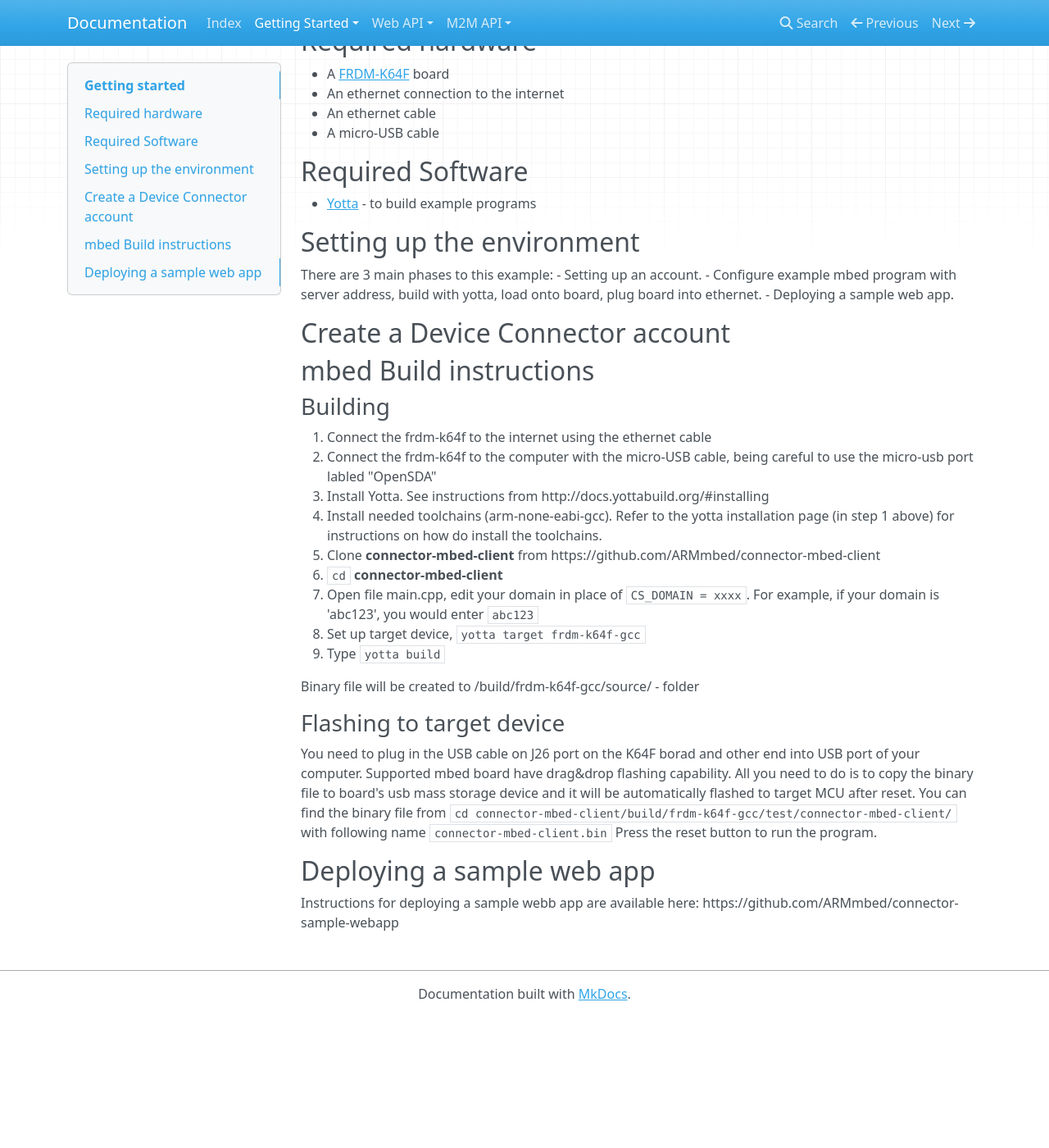
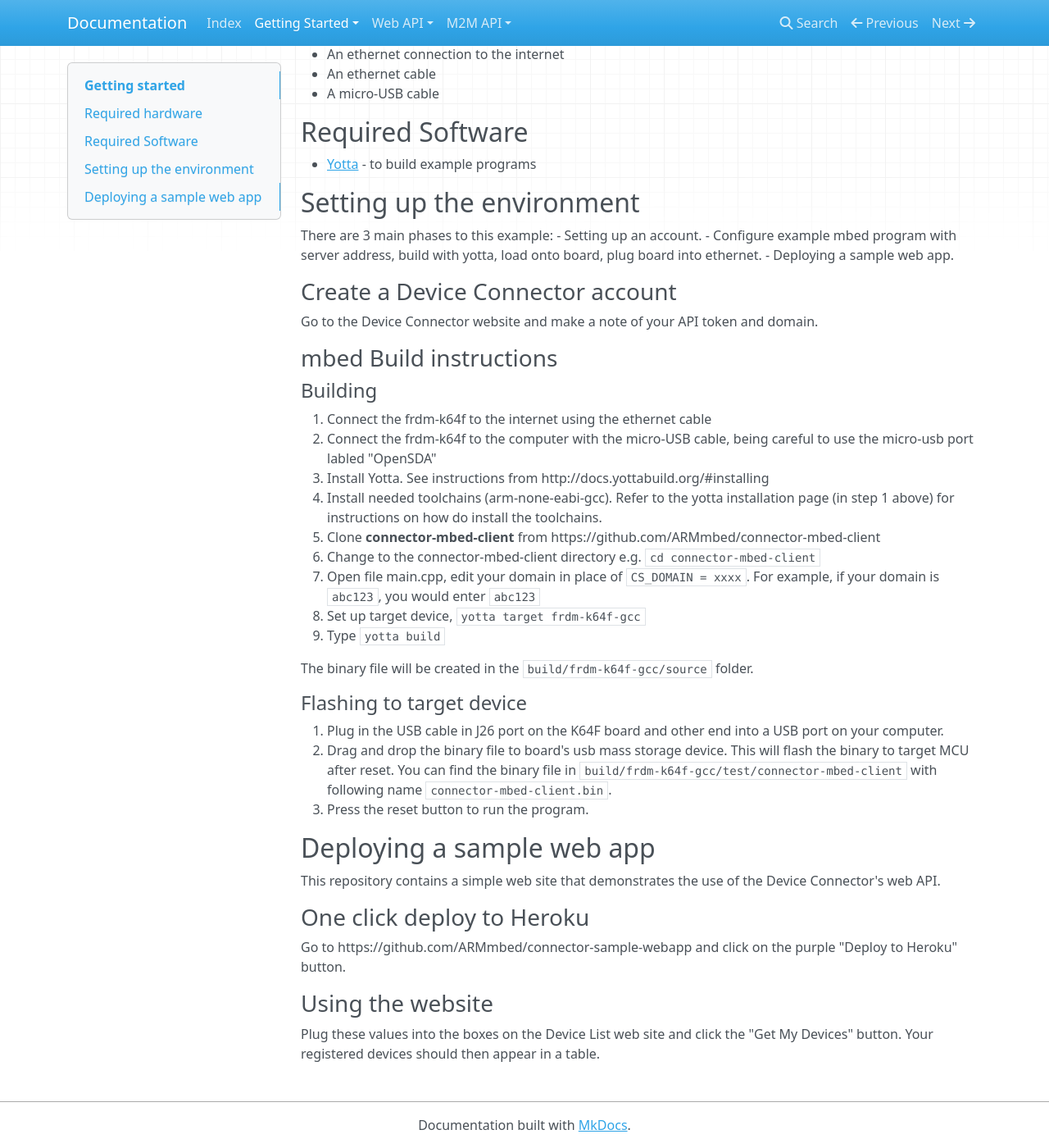
Before and after one commit to rainierwolfcastle/docs, an MkDocs documentation site: the page built from Docs/GettingStarted/Intro.md, in a window 1280 px wide and 1400 px high, scrolled down 191 px. Shown: the whole window at 82% size. Built offline with MkDocs 1.6.1, drawn with Linux system fonts in a browser that asks for light colours; nearby versions of some CDN libraries; old or Windows-style settings are respelled for this version of MkDocs; before the commit the page ends 1431 px from its top, so only the background shows below that; some of the changed text lies outside the part shown.

Commit message:
improve the getting started documentation

```diff
--- a/Docs/GettingStarted/Intro.md
+++ b/Docs/GettingStarted/Intro.md
@@ -1,6 +1,6 @@
 # Getting started
 
-This document describes briefly the steps required to start use of LWM2M Client example application on mbed OS. LWM2M Client example application demonstrates how to perform OMA LWM2M bootstrap with bootstrap server and how to register and unregister to mbed Device Server.
+This document describes how to get started with the Device Connector.
 
 ## Required hardware
 
@@ -20,32 +20,41 @@ There are 3 main phases to this example:
 - Configure example mbed program with server address, build with yotta, load onto board, plug board into ethernet.
 - Deploying a sample web app.
 
-## Create a Device Connector account
+### Create a Device Connector account
 
-## mbed Build instructions
+Go to the Device Connector website and make a note of your API token and domain.
 
-### Building
+### mbed Build instructions
+
+#### Building
 
 1. Connect the frdm-k64f to the internet using the ethernet cable
 2. Connect the frdm-k64f to the computer with the micro-USB cable, being careful to use the micro-usb port labled "OpenSDA"
 3. Install Yotta. See instructions from http://docs.yottabuild.org/#installing
 4. Install needed toolchains (arm-none-eabi-gcc). Refer to the yotta installation page (in step 1 above) for instructions on how do install the toolchains.
 5. Clone **connector-mbed-client** from https://github.com/ARMmbed/connector-mbed-client
-6. `cd ` **connector-mbed-client**
-7. Open file main.cpp, edit your domain in place of `CS_DOMAIN = xxxx`. For example, if your domain is 'abc123', you would enter `abc123`
+6. Change to the connector-mbed-client directory e.g. `cd connector-mbed-client`
+7. Open file main.cpp, edit your domain in place of `CS_DOMAIN = xxxx`. For example, if your domain is `abc123`, you would enter `abc123`
 8. Set up target device, `yotta target frdm-k64f-gcc`
 9. Type `yotta build`
 
-Binary file will be created to /build/frdm-k64f-gcc/source/ - folder
+The binary file will be created in the `build/frdm-k64f-gcc/source` folder.
 
-### Flashing to target device
+#### Flashing to target device
 
-You need to plug in the USB cable on J26 port on the K64F borad and other end into  USB port of your computer.
-Supported mbed board have drag&drop flashing capability. All you need to do is to copy the binary file to
-board's usb mass storage device and it will be automatically flashed to target MCU after reset.
-You can find the binary file from `cd connector-mbed-client/build/frdm-k64f-gcc/test/connector-mbed-client/` with following name `connector-mbed-client.bin`
-Press the reset button to run the program.
+1. Plug in the USB cable in J26 port on the K64F board and other end into a USB port on your computer.
+2. Drag and drop the binary file to
+board's usb mass storage device. This will flash the binary to target MCU after reset. You can find the binary file in `build/frdm-k64f-gcc/test/connector-mbed-client` with following name `connector-mbed-client.bin`.
+3. Press the reset button to run the program.
 
 ## Deploying a sample web app
 
-Instructions for deploying a sample webb app are available here: https://github.com/ARMmbed/connector-sample-webapp
+This repository contains a simple web site that demonstrates the use of the Device Connector's web API.
+
+### One click deploy to Heroku
+
+Go to https://github.com/ARMmbed/connector-sample-webapp and click on the purple "Deploy to Heroku" button.
+
+### Using the website
+
+Plug these values into the boxes on the Device List web site and click the "Get My Devices" button. Your registered devices should then appear in a table.
```
